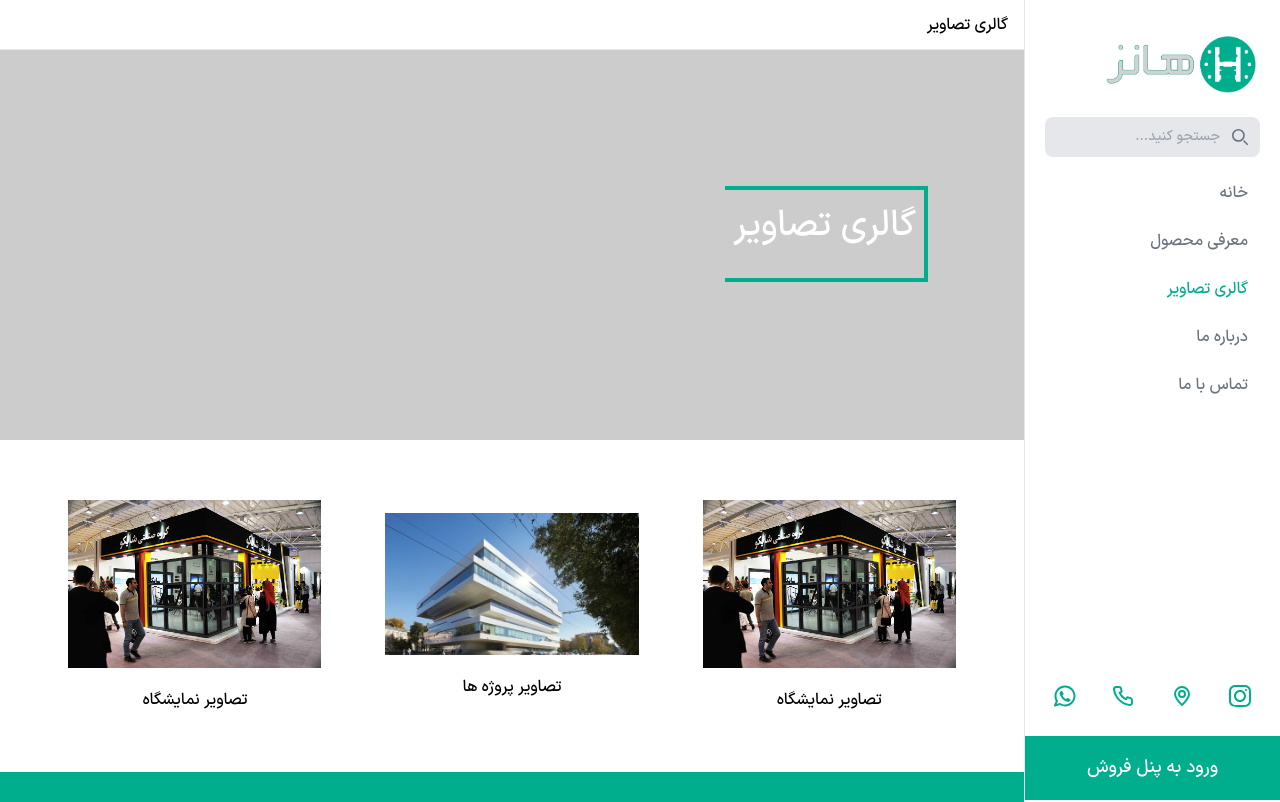
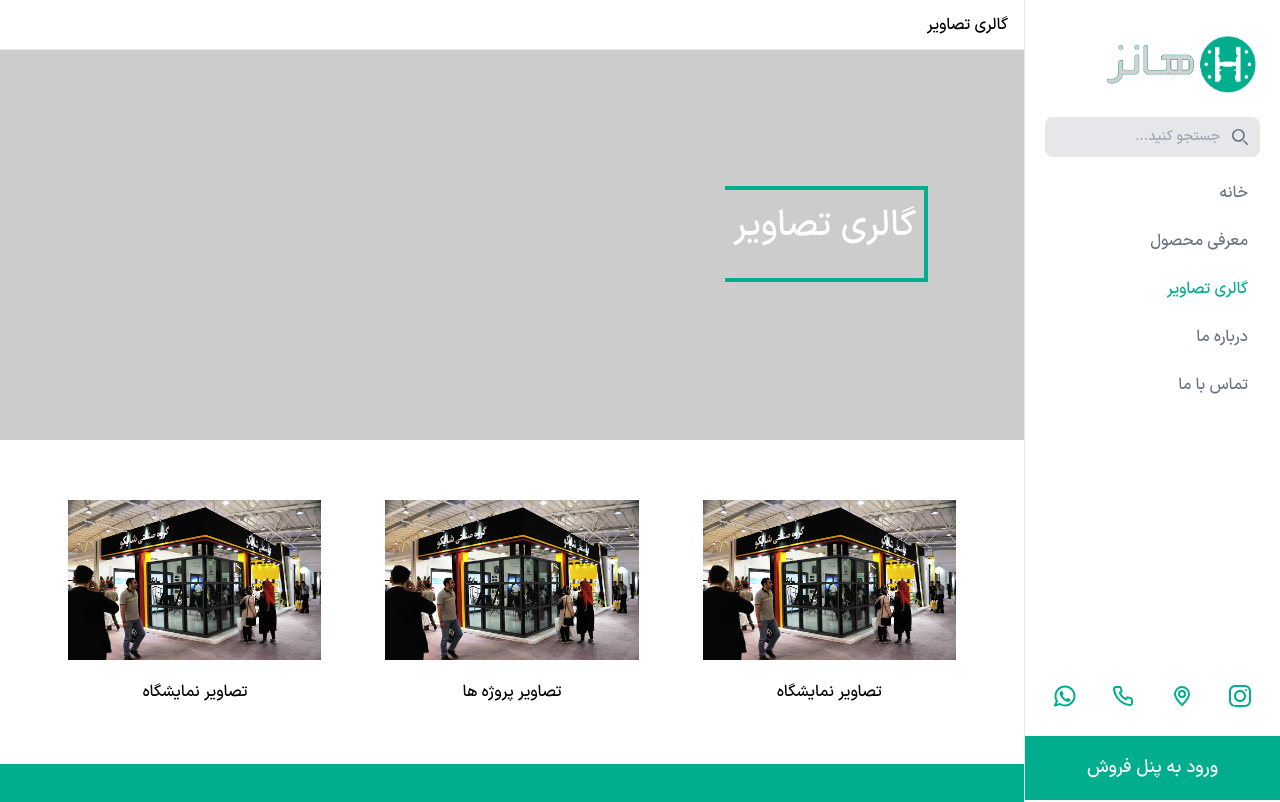
Before and after one commit to zahra-hsb/hanz-, a Next.js app: page /imageGallery in a window 1280 px wide. Shown: the top 802 px of the page. Built offline with nearby package versions, Linux system fonts and the light colour scheme.

Commit message:
images styles changed

```diff
--- a/src/components/imageGallery/PicturesCategory/index.jsx
+++ b/src/components/imageGallery/PicturesCategory/index.jsx
@@ -20,27 +20,27 @@ const PicturesGallery = () => {
             <section className="p-10">
                 <div className="flex items-center justify-center flex-wrap sm:flex-nowrap gap-16 p-5">
                     <div className="group flex flex-col items-center justify-between gap-5 relative cursor-pointer overflow-hidden lg:w-[28%]" onClick={() => showModal()}>
-                        <div className="w-full lg:h-full">
-                            <Image src={image1} alt={'hanz'} className="transition duration-300 ease-in-out overflow-hidden hover:scale-105 hover:brightness-50" />
+                        <div className="w-full lg:h-[160px] 2xl:h-[250px] overflow-hidden">
+                            <Image src={image1} alt={'hanz'} className="transition w-full duration-300 ease-in-out overflow-hidden hover:scale-105 hover:brightness-50" />
                         </div>
-                            <button className='z-50 text-green text-sm lg:text-md px-4 py-1 rounded-3xl transition-colors opacity-0 transition-all duration-300 ease-in-out group-hover:opacity-100 border-2 border-white absolute sm:my-[30%] my-auto mx-auto text-white hover:text-black hover:bg-white' onClick={() => showModal()} >نمایش بیشتر  ←</button>
+                        <button className='z-50 text-green text-sm lg:text-md px-4 py-1 rounded-3xl transition-colors opacity-0 duration-300 ease-in-out group-hover:opacity-100 border-2 border-white absolute sm:my-[30%] my-auto mx-auto text-white hover:text-black hover:bg-white' onClick={() => showModal()} >نمایش بیشتر  ←</button>
                         <h3 className="hover:text-green">تصاویر نمایشگاه</h3>
                     </div>
                     <div className="group flex flex-col items-center justify-between gap-5 relative cursor-pointer overflow-hidden lg:w-[28%]" onClick={() => showModal()}>
-                        <div className="w-full lg:h-full">
-                            <Image src={image2} alt={'hanz'} className="transition h-full duration-300 ease-in-out overflow-hidden hover:scale-105 hover:brightness-50" />
+                        <div className="w-full lg:h-[160px] 2xl:h-[250px] overflow-hidden">
+                            <Image src={image1} alt={'hanz'} className="transition w-full duration-300 ease-in-out overflow-hidden hover:scale-105 hover:brightness-50" />
 
                         </div>
-                        <button className='z-50 text-green text-sm lg:text-md px-4 py-1 rounded-3xl transition-colors opacity-0 transition-all duration-300 ease-in-out group-hover:opacity-100 border-2 border-white absolute sm:my-[30%] mt-[28%]  my-auto mx-auto text-white hover:text-black hover:bg-white' onClick={() => showModal()} >نمایش بیشتر  ←</button>
+                        <button className='z-50 text-green text-sm lg:text-md px-4 py-1 rounded-3xl transition-colors opacity-0 duration-300 ease-in-out group-hover:opacity-100 border-2 border-white absolute sm:my-[30%] mt-[28%]  my-auto mx-auto text-white hover:text-black hover:bg-white' onClick={() => showModal()} >نمایش بیشتر  ←</button>
 
                         <h3 className="hover:text-green">تصاویر پروژه ها</h3>
                     </div>
                     <div className="group flex flex-col items-center justify-between gap-5 relative cursor-pointer overflow-hidden lg:w-[28%]" onClick={() => showModal()}>
-                        <div className="w-full lg:h-full">
-                            <Image src={image1} alt={'hanz'} className="transition duration-300 ease-in-out overflow-hidden hover:scale-105 hover:brightness-50" />
+                        <div className="w-full lg:h-[160px] 2xl:h-[250px] overflow-hidden ">
+                            <Image src={image1} alt={'hanz'} className="transition w-full duration-300 ease-in-out overflow-hidden hover:scale-105 hover:brightness-50" />
 
                         </div>
-                        <button className='z-50 text-green text-sm lg:text-md px-4 py-1 rounded-3xl transition-colors opacity-0 transition-all duration-300 ease-in-out group-hover:opacity-100 border-2 border-white absolute sm:my-[30%] mt-[28%] text-white hover:text-black hover:bg-white' onClick={() => showModal()} >نمایش بیشتر  ←</button>
+                        <button className='z-50 text-green text-sm lg:text-md px-4 py-1 rounded-3xl transition-colors opacity-0 duration-300 ease-in-out group-hover:opacity-100 border-2 border-white absolute sm:my-[30%] mt-[28%] text-white hover:text-black hover:bg-white' onClick={() => showModal()} >نمایش بیشتر  ←</button>
 
                         <h3 className="hover:text-green">تصاویر نمایشگاه</h3>
                     </div>
```
